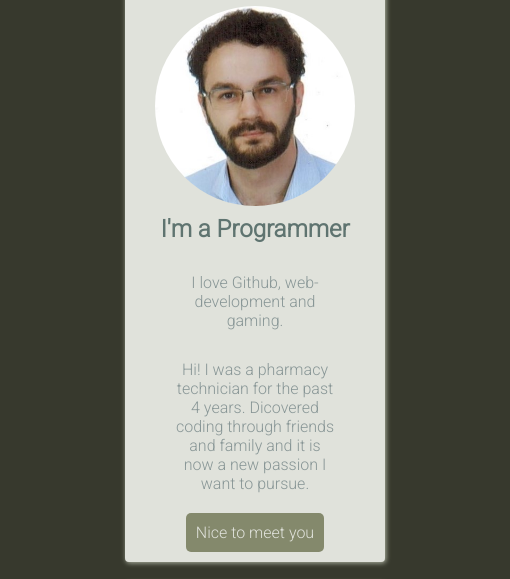
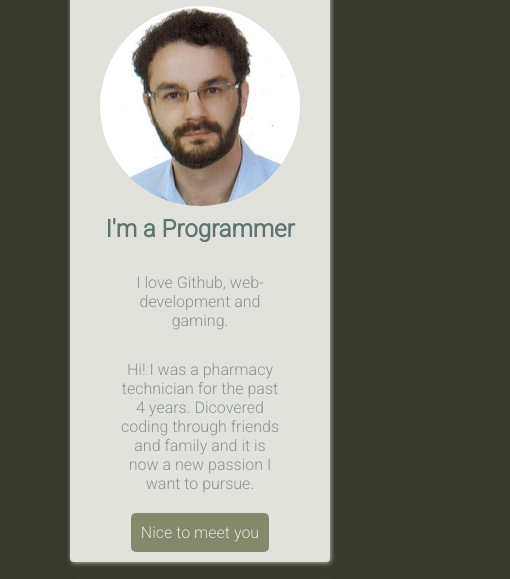
Before and after one commit to ZenKetse/profile, a plain HTML site: page index.html in a window 390 px wide. Shown: the part 120-699 px from the top of the page, 510 px wide, since content can reach past the window. Drawn offline with Linux system fonts and the light colour scheme.

Commit message:
increased responsiveness to screen sizes

```diff
--- a/style.css
+++ b/style.css
@@ -6,7 +6,7 @@ body {
   font-family: 'Roboto', sans-serif;
   text-align: center;
   padding: 5px;
-  width: 500px;
+  width: 100vw;
   margin: 0 auto;
 }
 
@@ -77,10 +77,17 @@ ul li {
   background-color: #404F4C;
 }
 
+@media (max-width: 50000px) {
+  /* For a screen < 960px, this CSS will be read */
+  .container {
+    width: 50vw;
+  }
+}
+
 @media (max-width: 960px) {
   /* For a screen < 960px, this CSS will be read */
   .container {
-    width: 700px;
+    width: 500px;
   }
 }
 
```
